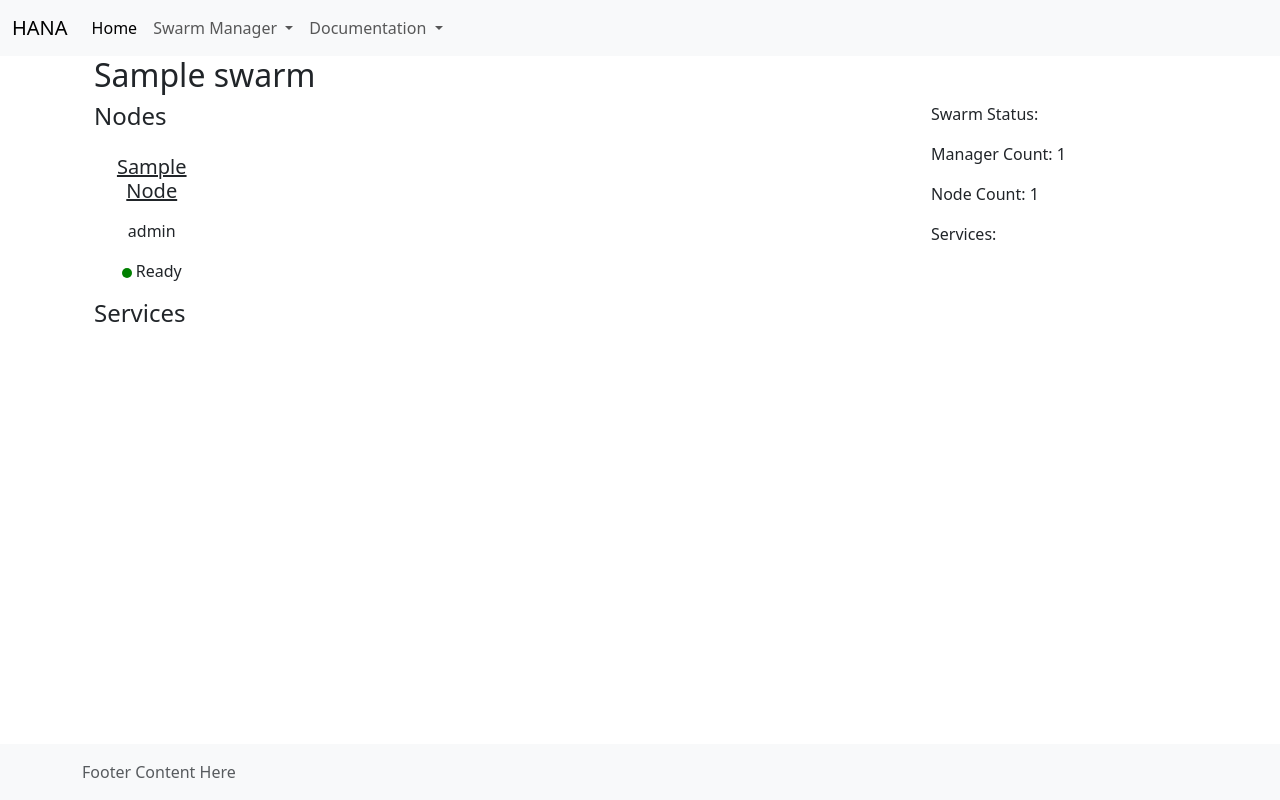
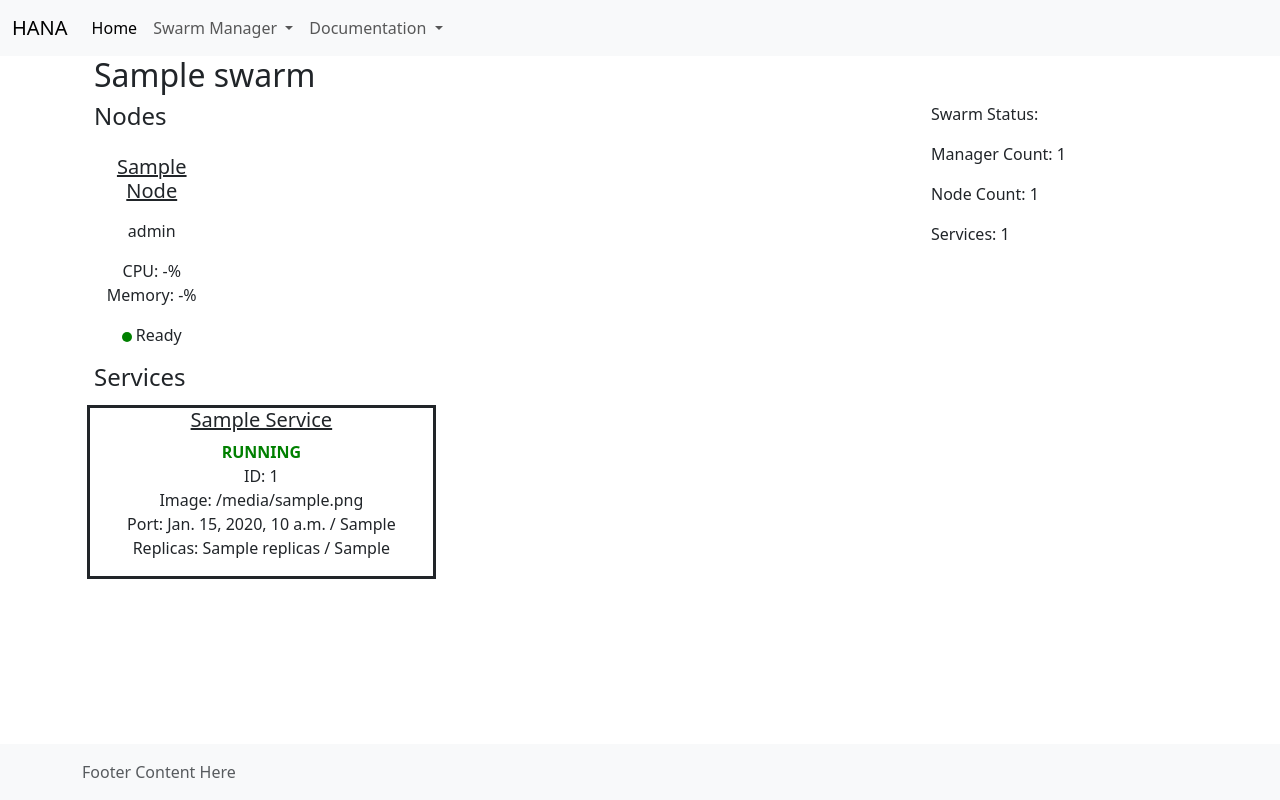
Before and after one commit to kyleranous/hana, a Django app: template hana/swarman/templates/swarman/swarm_dashboard.html in a window 1280 px wide. Run offline with Django 4.2, Linux system fonts and the light colour scheme; the template is opened without the code that fills it: most values are stand-ins (such as "Sample title", 1, 10 or a date in 2020); some libraries are stand-ins or nearby versions.

Commit message:
Added rendering Swarm Services with service Name, status, ID, Image, Ports, and Number of Replicas. Service Status will display as RUNNING if everythin is fine, PAUSED if 0 replicas and 0 expected tasks are reported, DEGRADED if there are more then 0 replicas but fewer then the expected tasks, and ERROR if there are 0 tasks running for a service but the number of expected tasks is greater then zero

```diff
--- a/hana/swarman/templates/swarman/swarm_dashboard.html
+++ b/hana/swarman/templates/swarman/swarm_dashboard.html
@@ -13,6 +13,8 @@
                     <div class="col-2 text-center">
                         <p><h5><a class="link-dark" href="#">{{ node.hostname|title }}</a></h5></p>
                         <p>{{ node.role }}</p>
+                        <p>CPU: <span id="{{ node.hostame }}-cpu">-%</span><br>
+                        Memory: <span id="{{ node.hostname }}-memory">-%</span></p>
                         <p><svg xmlns="http://www.w3.org/2000/svg" width="10" height="10" fill="{% if node.get_status == 'ready' %}green{% else %}red{% endif %}" class="bi bi-circle-fill" viewbox="0 0 10 10"><circle cx="5" cy="5" r="5" /></svg> {{ node.get_status|title }}
 
                     </div>
@@ -21,12 +23,33 @@
             <div class="row">
                 <h4>Services</h4>
             </div>
+            <div class="row">
+                {% for service in services %}
+                    <div class="col-5 text-center align-self-center" style="border: solid; margin: 5px;">
+                        <h5><a class="link-dark" href="#">{{ service.name|title }}</a></h5>
+                        {% if service.desired_tasks == 0 %}
+                            <span style="color: orange;"><strong>PAUSED</strong></span>
+                        {% elif 0 < service.replicas and service.replicas < service.desired_tasks %}
+                            <span style="color: #B25F4A;"><strong>DEGRADED</strong></span>
+                        {% elif service.replicas == 0 and service.desired_tasks > 0 %}
+                            <span style="color: red;"><strong>ERROR</strong></span>
+                        {% else %}
+                            <span style="color: green;"><strong>RUNNING</strong></span>
+                        {% endif %}
+                        <p>ID: {{ service.ID }}<br>
+                        Image: {{ service.image }}<br>
+                        Port: {{ service.published_port }} / {{ service.target_port }}<br>
+                        Replicas: {{ service.replicas }} / {{ service.desired_tasks }}<br>
+
+                    </div>
+                {% endfor %}
+            </div>
         </div>
         <div class="col-2">
             <p>Swarm Status: </p>
             <p>Manager Count: {{ swarm.manager_count }}</p>
             <p>Node Count: {{ swarm.node_count }}</p>
-            <p>Services: </p>
+            <p>Services: {{ swarm.services_count }}</p>
         </div>
     </div>
 
```
